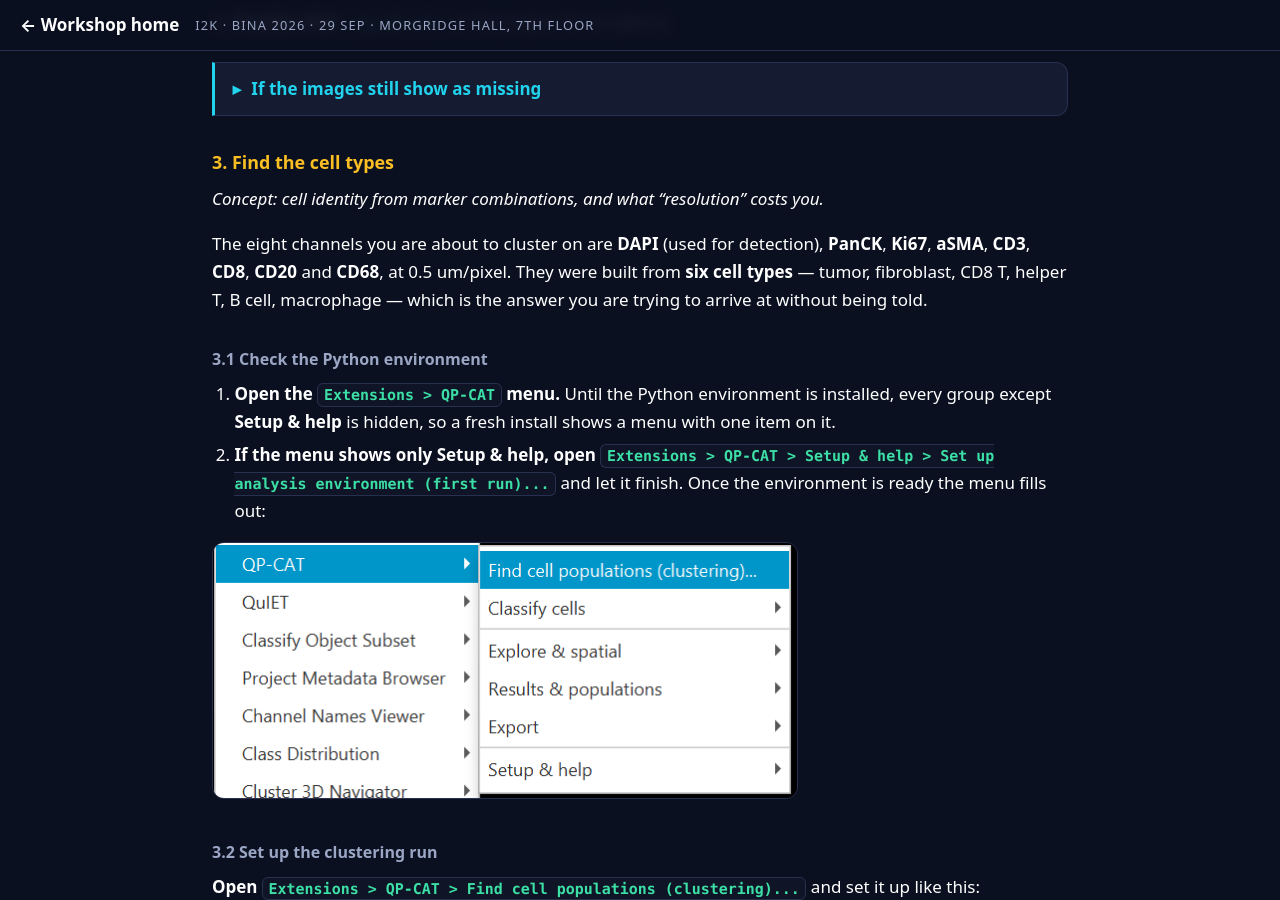
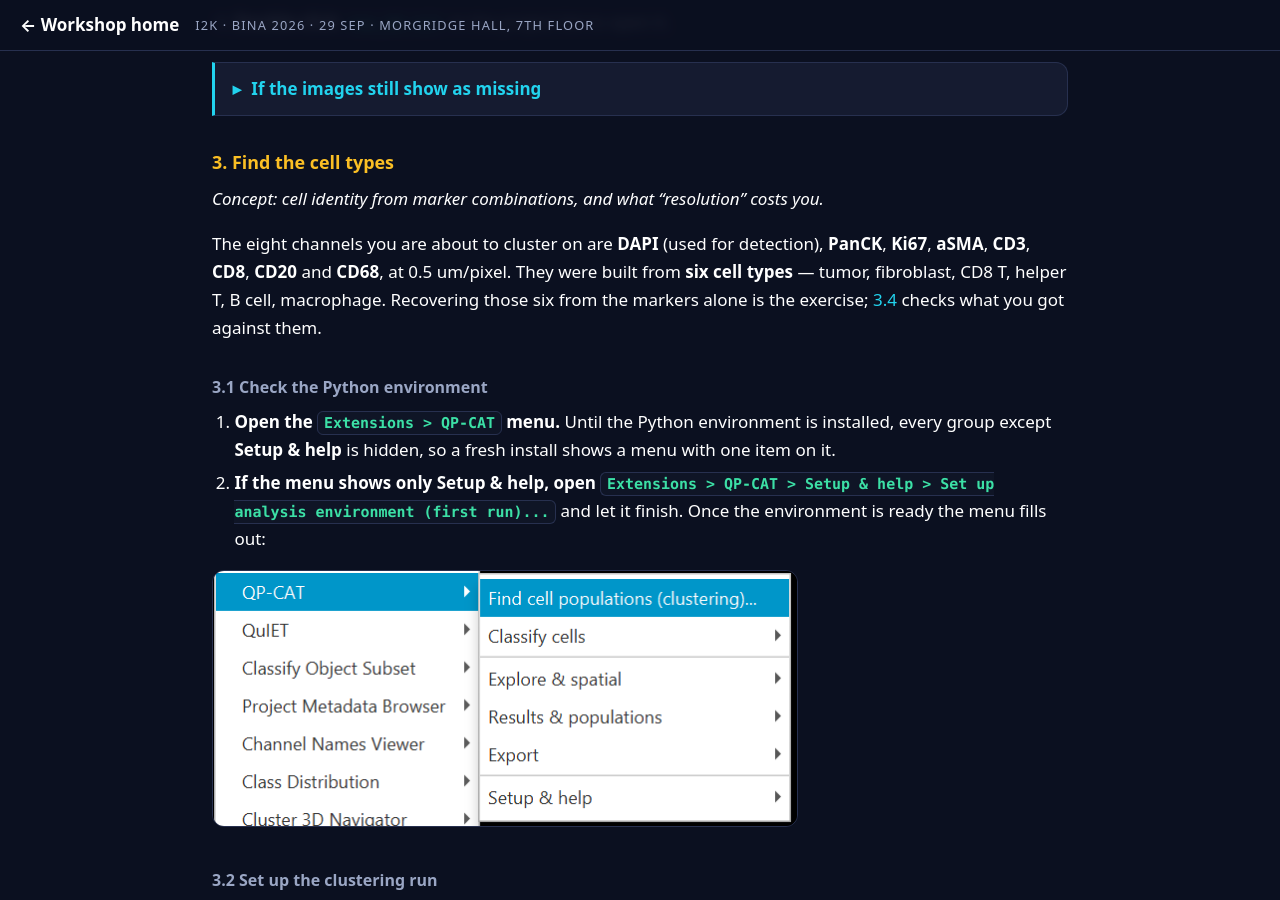
Before and after one commit to MichaelSNelson/BINA-I2K-2026-QuPath-Extensions, a Jekyll site: the page built from docs/03-qp-cat-cell-analysis-tools.md, in a window 1280 px wide and 900 px high, scrolled down 3277 px. Built offline with Jekyll 4.4.1, drawn with Linux system fonts in a browser that asks for light colours.

Commit message:
Say what the six cell types are for, plainly
"which is the answer you are trying to arrive at without being told" was
a relative clause doing a job a sentence should do. The six are the ground
truth; recovering them from the markers is the exercise, and 3.4 is where
you check.

https://claude.ai/code/session_01TZFXuLKiz1DgbomrTgfDTw

```diff
--- a/docs/03-qp-cat-cell-analysis-tools.md
+++ b/docs/03-qp-cat-cell-analysis-tools.md
@@ -240,8 +240,9 @@ The project ships a script that points every image at the folder beside `project
 
 The eight channels you are about to cluster on are **DAPI** (used for detection), **PanCK**,
 **Ki67**, **aSMA**, **CD3**, **CD8**, **CD20** and **CD68**, at 0.5 um/pixel. They were built
-from **six cell types** — tumor, fibroblast, CD8 T, helper T, B cell, macrophage — which is
-the answer you are trying to arrive at without being told.
+from **six cell types** — tumor, fibroblast, CD8 T, helper T, B cell, macrophage. Recovering
+those six from the markers alone is the exercise;
+[3.4](#34-compare-against-the-ground-truth) checks what you got against them.
 
 #### 3.1 Check the Python environment
 
```
